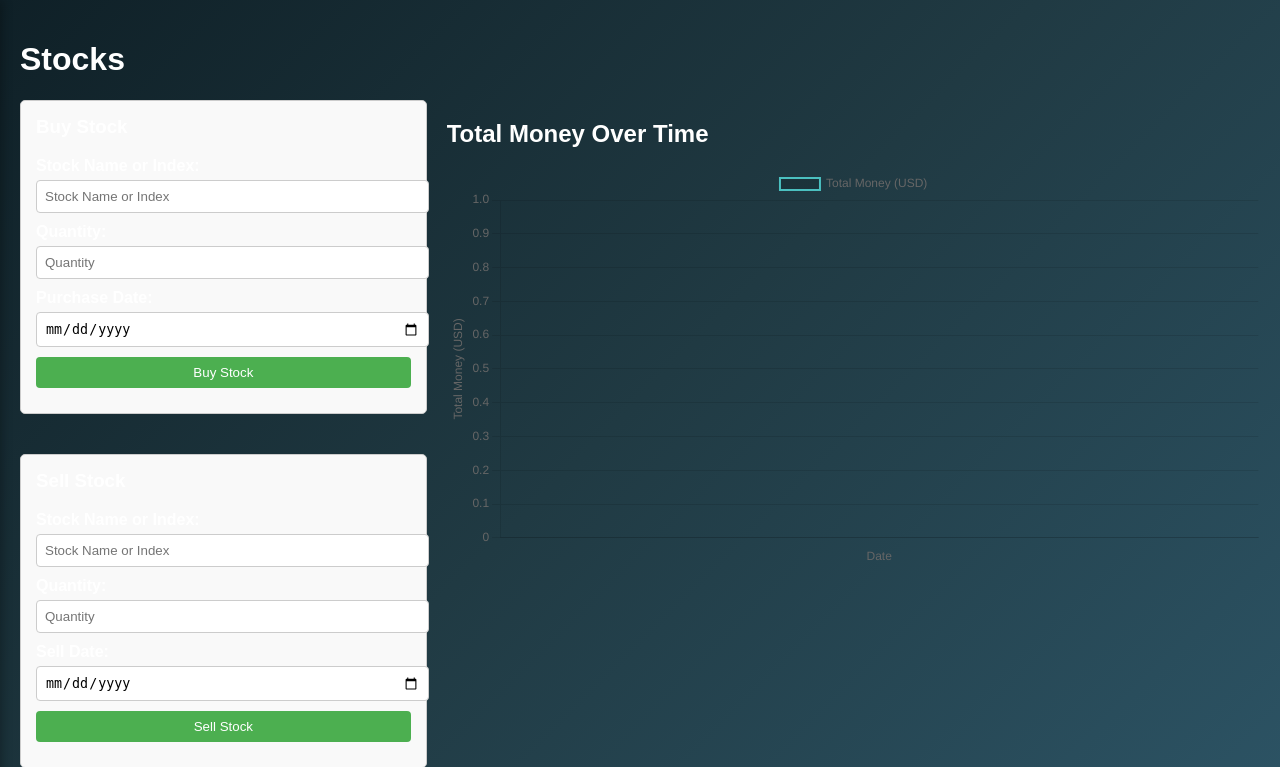
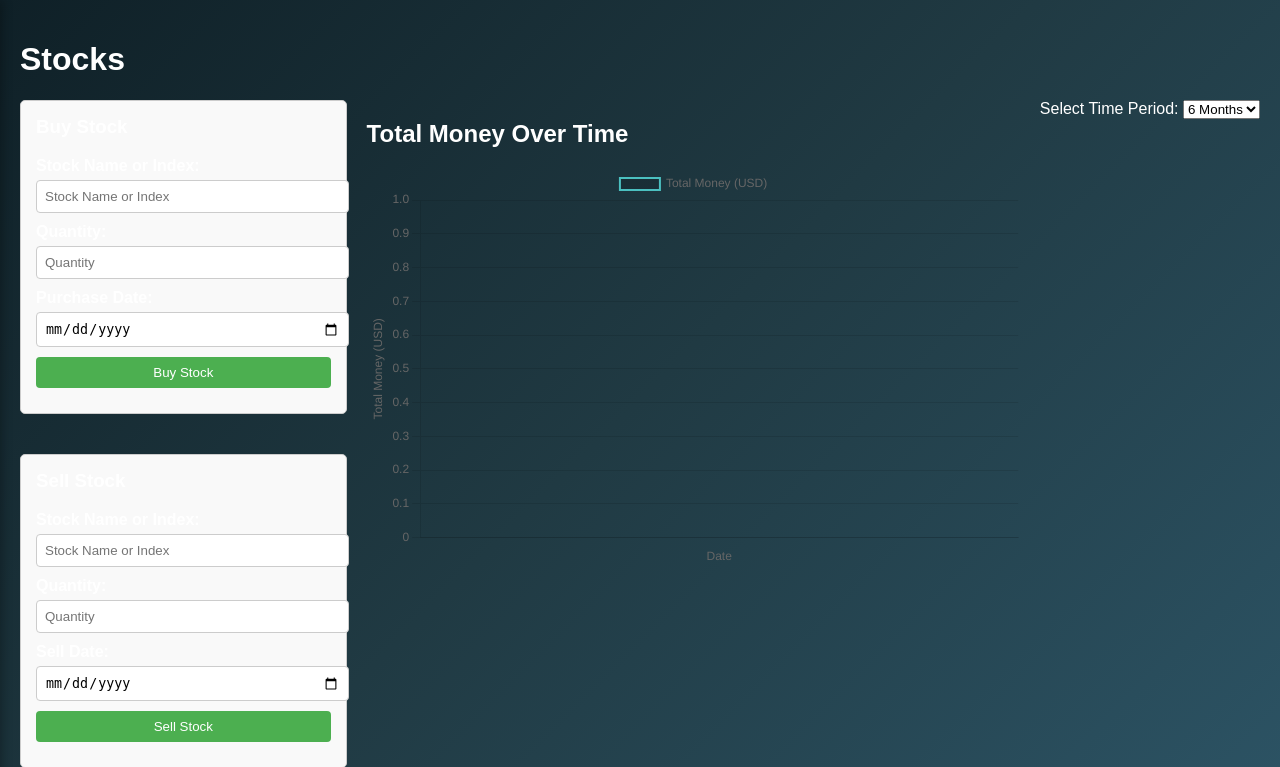
Before and after one commit to yoav33333/badWebProjectForSchool, a Flask app: template templates/stocks.html in a window 1280 px wide. Shown: the top 767 px of the page. Run offline with Flask 3, Linux system fonts and the light colour scheme; the template is opened without the code that fills it: most values are stand-ins (such as "Sample title", 1, 10 or a date in 2020).

Commit message:
final shit

```diff
--- a/templates/stocks.html
+++ b/templates/stocks.html
@@ -61,11 +61,26 @@
         <h2>Total Money Over Time</h2>
         <canvas id="stockChart" style="width: 100%; height: 400px;"></canvas>
     </div>
+<div class="time-period-selector">
+    <label for="time-period">Select Time Period:</label>
+    <select id="time-period" name="time_period" onchange="updateTimePeriod()">
+        <option value="6mo" {% if time_period == "6mo" %}selected{% endif %}>6 Months</option>
+        <option value="1y" {% if time_period == "1y" %}selected{% endif %}>1 Year</option>
+        <option value="5y" {% if time_period == "5y" %}selected{% endif %}>5 Years</option>
+        <option value="10y" {% if time_period == "10y" %}selected{% endif %}>10 Years</option>
+        <option value="max" {% if time_period == "max" %}selected{% endif %}>Max</option>
+    </select>
+</div>
 </div>
 
 <canvas id="stockChart" style="width: 100%; height: 400px;"></canvas>
 
 <script>
+function updateTimePeriod() {
+    const timePeriod = document.getElementById("time-period").value;
+    window.location.href = `/stocks?time_period=${timePeriod}`;
+}
+
 document.querySelectorAll('form').forEach(form => {
     form.addEventListener('submit', async (event) => {
         event.preventDefault();
```
Also changed, not shown: users.db.
